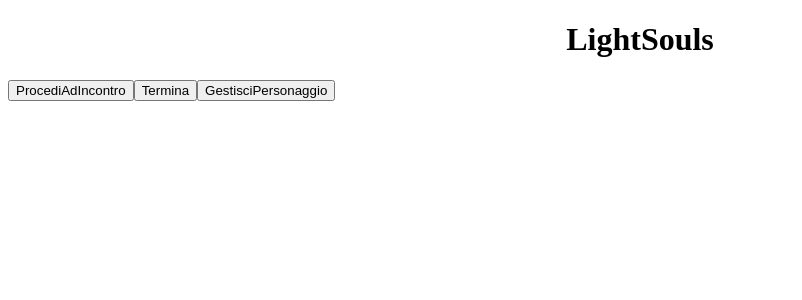
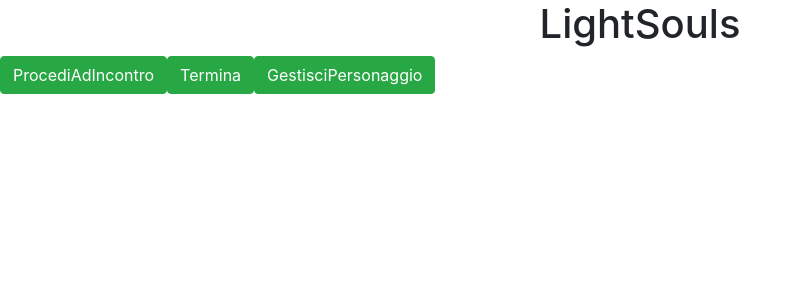
Before and after one commit to andy93-16/LightSouls, an Angular app in the folder client/: page /Falo in a window 1280 px wide. Shown: the top 300 px of the page, without its empty margins (0-802 px from the left). Built offline with nearby package versions, Linux system fonts and the light colour scheme; no server answers.

Commit message:
added table in RiepilogoEquipaggiabili interface

```diff
--- a/client/src/app/falo/falo.component.css
+++ b/client/src/app/falo/falo.component.css
@@ -0,0 +1 @@
+@import url(https://unpkg.com/bootstrap@4.1.0/dist/css/bootstrap.min.css);
--- a/client/src/app/gestisci-personaggio/gestisci-personaggio.component.css
+++ b/client/src/app/gestisci-personaggio/gestisci-personaggio.component.css
@@ -0,0 +1 @@
+@import url(https://unpkg.com/bootstrap@4.1.0/dist/css/bootstrap.min.css);
--- a/client/src/app/giocatore/giocatore.component.css
+++ b/client/src/app/giocatore/giocatore.component.css
@@ -0,0 +1 @@
+@import url(https://unpkg.com/bootstrap@4.1.0/dist/css/bootstrap.min.css);
--- a/client/src/app/incontro/incontro.component.css
+++ b/client/src/app/incontro/incontro.component.css
@@ -0,0 +1 @@
+@import url(https://unpkg.com/bootstrap@4.1.0/dist/css/bootstrap.min.css);
--- a/client/src/app/modalita/modalita.component.css
+++ b/client/src/app/modalita/modalita.component.css
@@ -0,0 +1 @@
+@import url(https://unpkg.com/bootstrap@4.1.0/dist/css/bootstrap.min.css);
--- a/client/src/app/riepilogo-equipaggiabili/riepilogo-equipaggiabili.component.css
+++ b/client/src/app/riepilogo-equipaggiabili/riepilogo-equipaggiabili.component.css
@@ -0,0 +1 @@
+@import url(https://unpkg.com/bootstrap@4.1.0/dist/css/bootstrap.min.css);
--- a/client/src/app/riepilogo-equipaggiabili/riepilogo-equipaggiabili.component.html
+++ b/client/src/app/riepilogo-equipaggiabili/riepilogo-equipaggiabili.component.html
@@ -1,3 +1,23 @@
-<p>
-  riepilogo-equipaggiabili works!
-</p>
+<div class="col-md-6">
+  <h2> Equipaggiabili</h2>
+
+  <table class="table table-striped">
+    <thead>
+    <tr>
+      <!--th class="hidden">Id<th-->
+    <th>upgradesLeft</th>
+    <th>minRequirements</th>
+    <th>attacchi</th>
+    <th>difese</th>
+    </tr>
+    </thead>
+    <tbody>
+    <tr *ngFor="let equipaggiabile of equipaggiabili">
+      <td>{{equipaggiabile.upgradesLeft}}</td>
+      <td>{{equipaggiabile.minRequirmenets}}</td>
+      <!--td>{{equipaggaibile.attacchi}}</td>
+      <td>{{equipaggaibile.difese}}</td-->
+    </tr>
+    </tbody>
+  </table>
+</div>
--- a/client/src/app/riepilogo-equipaggiabili/riepilogo-equipaggiabili.component.ts
+++ b/client/src/app/riepilogo-equipaggiabili/riepilogo-equipaggiabili.component.ts
@@ -9,7 +9,7 @@ import {RouterService} from '../router.service';
 })
 export class RiepilogoEquipaggiabiliComponent implements OnInit {
 
-  equipaggiabili: any;
+  equipaggiabili: any[];
 
   constructor(private httpservice: HttpService, private routerService: RouterService) { }
 
--- a/client/src/app/risultato-incontro/risultato-incontro.component.css
+++ b/client/src/app/risultato-incontro/risultato-incontro.component.css
@@ -0,0 +1 @@
+@import url(https://unpkg.com/bootstrap@4.1.0/dist/css/bootstrap.min.css);
--- a/client/src/app/risultato-partita/risultato-partita.component.css
+++ b/client/src/app/risultato-partita/risultato-partita.component.css
@@ -0,0 +1 @@
+@import url(https://unpkg.com/bootstrap@4.1.0/dist/css/bootstrap.min.css);
```
Also changed, not shown: 1 other file (tests, documents, lock files or other folders).
